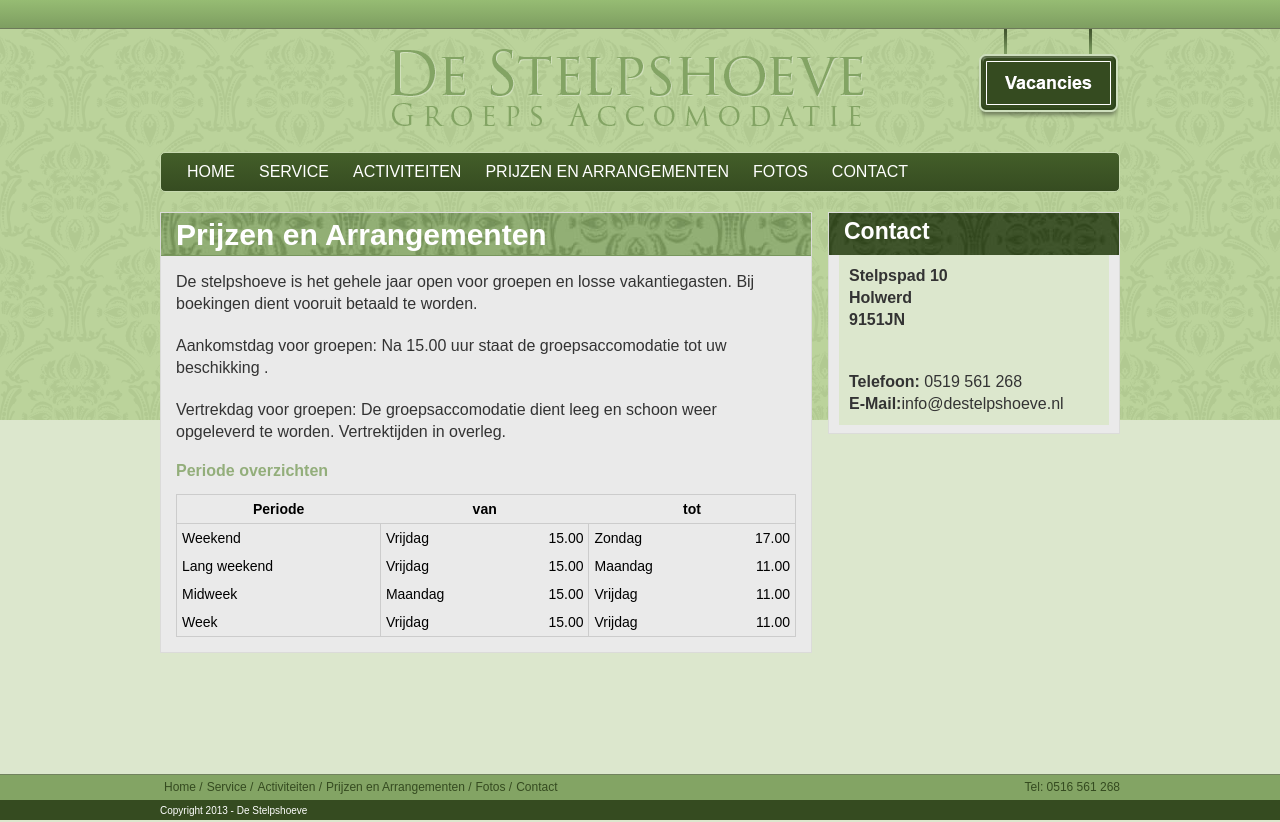
After one commit to Apiria/Stelpshoeve, a PHP site: page /prijze-en-arrangementen.html in a window 1280 px wide. The commit adds this page. Run offline with PHP 8.4, Linux system fonts and the light colour scheme.

Commit message:
Added activiteiten and prijzen pages

```diff
--- /dev/null
+++ b/prijze-en-arrangementen.html
@@ -0,0 +1,105 @@
+<!--
+To change this template, choose Tools | Templates
+and open the template in the editor.
+-->
+<!DOCTYPE html>
+<html>
+    <head>
+        <title></title>
+        <meta http-equiv="Content-Type" content="text/html; charset=UTF-8">
+        <link rel="stylesheet" href="http://localhost/menu/style.css" type="text/css">
+    </head>
+    <body>
+        <div class="top-bar"></div>
+        <div class="container">
+            <div class="header cf">
+                <div class="logo">
+                    <h1><a href="#"><img src="images/logo.png" alt="De Stelpshoeve"></a></h1>
+                </div>
+                <div class="vacancies">
+                    <img src="images/vacancies.png" alt="vacancies">
+                </div>
+            </div>
+            <ul class="menu cf">
+                <li class="active"><a href="#">Home</a></li>
+                <li><a href="#">Service</a></li>
+                <li><a href="#">Activiteiten</a></li>
+                <li><a href="#">Prijzen en Arrangementen</a></li>
+                <li><a href="#">Fotos</a></li>
+                <li><a href="#">Contact</a></li>
+            </ul>
+            <div class="content-frame-holder cf">
+                <div class="content-frame">
+                    <div class="content-header">
+                        <h1>Prijzen en Arrangementen</h1>
+                    </div>
+                    <div class="content">
+                        <p>De stelpshoeve is het gehele jaar open voor groepen en losse vakantiegasten. Bij boekingen dient vooruit betaald te worden.</p>
+                        <p>Aankomstdag voor groepen: Na 15.00 uur staat de groepsaccomodatie tot uw beschikking .</p>
+                        <p>Vertrekdag voor groepen: De groepsaccomodatie dient leeg en schoon weer opgeleverd te worden. Vertrektijden in overleg.</p>
+                        <h2>Periode overzichten</h2>
+                        <table class="pritty-table">
+                            <thead>
+                            <tr>
+                                <th>Periode</th>
+                                <th>van</th>
+                                <th>tot</th>
+                            </tr>
+                            </thead>
+                            <tr>
+                                <td>Weekend</td>
+                                <td>Vrijdag <span>15.00</span></td>
+                                <td>Zondag <span>17.00</span></td>
+                            </tr>
+                            <tr>
+                                <td>Lang weekend</td>
+                                <td>Vrijdag <span>15.00</span></td>
+                                <td>Maandag <span>11.00</span></td>
+                            </tr>
+                            <tr>
+                                <td>Midweek</td>
+                                <td>Maandag <span>15.00</span></td>
+                                <td>Vrijdag <span>11.00</span></td>
+                            </tr>
+                            <tr>
+                                <td>Week</td>
+                                <td>Vrijdag <span>15.00</span></td>
+                                <td>Vrijdag <span>11.00</span></td>
+                            </tr>
+                        </table>
+                    </div>
+                </div>
+                <div class="side-frame-holder cf">
+                    <div class="side-frame-header">
+                        <h1>Contact</h1>
+                    </div>
+                    <div class="side-frame-content">
+                        <p><strong>Stelpspad 10<br>Holwerd<br>9151JN</strong></p>
+                        <p><strong>Telefoon:</strong> 0519 561 268<br>
+                            <strong>E-Mail:</strong>info@destelpshoeve.nl</p>
+                    </div>
+                </div>
+            </div>
+        </div>
+        <div class="footer-holder">
+            <div class="footer-top cf">
+                <div class="container cf">
+                    <ul class="footer-links">
+                        <li><a href="#">Home / </a></li>
+                        <li><a href="#">Service / </a></li>
+                        <li><a href="#">Activiteiten / </a></li>
+                        <li><a href="#">Prijzen en Arrangementen / </a></li>
+                        <li><a href="#">Fotos / </a></li>
+                        <li><a href="#">Contact</a></li>
+                    </ul>
+                    <div class="footer-tel"><p>Tel: 0516 561 268</p></div>
+                </div>
+                <div class="footer-bottom">
+                    <div class="container">
+                        <p>Copyright 2013 - De Stelpshoeve</p>
+                    </div>
+                </div>
+            </div>
+        </div>
+    </body>
+</html>
--- a/style.css
+++ b/style.css
@@ -53,14 +53,12 @@ table {
 * ============
 **/
 h1 {
-    font-family:Arial;
     color:#fff;
     font-size:30px;
     font-weight:bold;
 }
 
 h2 {
-    font-family:Arial;
     color:#93ae7b;
     font-size:16px;
     margin-bottom:5px;
@@ -116,7 +114,6 @@ h6 {
 }
 
 p {
-    font-family:Arial;
     font-size:16px;
     color:#333333;
     line-height:22px;
@@ -132,13 +129,14 @@ ol {
 }
 
 li {
-
+    font-size:16px;
+    color:#333333;
+    line-height:22px;
 }
 
 a {
-    font-family:Arial;
-    font-size:12px;
-    color:#354b20;
+    font-size:16px;
+    color:#83a464;
     text-decoration:none;
 }
 
@@ -166,6 +164,30 @@ strong {
     font-weight:bold;
 }
 
+table{
+    width:100%;
+    margin-top:15px;
+    border:1px solid #ccc;
+    font-size:14px;
+}
+
+tr{
+
+}
+
+th{
+    font-weight:bold;
+    border-bottom:1px solid #ccc;
+    padding:7px 5px;
+}
+
+td{
+    padding:7px 5px;
+}
+
+td+td{
+    border-left:1px solid #ccc;
+}
 /** ========================= /
 /* == Base == */
 /* ========================= **/
@@ -175,6 +197,7 @@ html,body{
 }
 
 body{
+    font-family:Arial;
     background-color:#dce7cd;
     background-image:url(images/header-bg.png);
     background-repeat: repeat-x;
@@ -357,6 +380,14 @@ body{
              }
 
 /** ========================= /
+/* == Table  == */
+/* ========================= **/
+
+.pritty-table span{
+    float:right;
+}
+
+/** ========================= /
 /* == footer == */
 /* ========================= **/
 
@@ -384,6 +415,10 @@ body{
 
         .footer-links li a{
             line-height:25px;
+            font-family:Arial;
+            font-size:12px;
+            color:#354b20;
+            text-decoration:none;
         }
 
     .footer-tel{
```
Also changed, not shown: activiteiten.html (added, +89 -0 lines).
